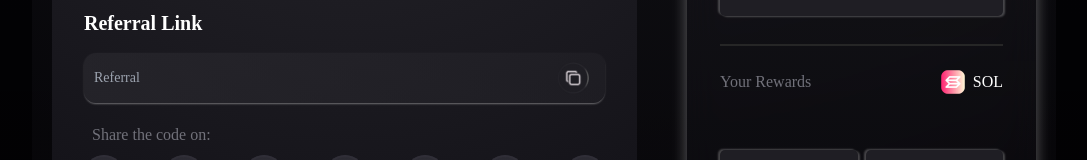
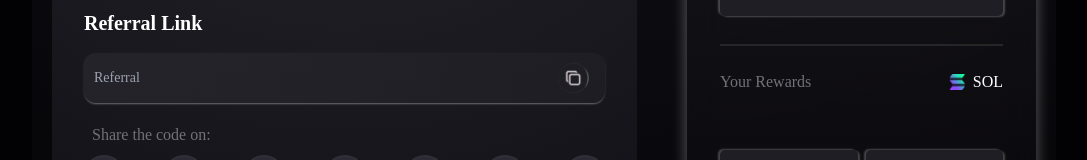
Before and after one commit to Himanshukr033/NextJS_Project, a Next.js app: page / in a window 1280 px wide. Shown: the part 1354-1514 px from the top of the page, without its empty margins (96-1183 px from the left). Built offline with nearby package versions, Linux system fonts and the light colour scheme.

Commit message:
css edits

```diff
--- a/src/app/app/components/Value.tsx
+++ b/src/app/app/components/Value.tsx
@@ -118,12 +118,12 @@ function Value() {
         <div className="flex-1 my-auto text-zinc-500 max-md:max-w-full">
           Your Rewards
         </div>
-        <div className="flex gap-2 font-medium text-right text-white uppercase whitespace-nowrap">
+        <div className="flex gap-2 font-medium justify-center items-center text-right text-white uppercase whitespace-nowrap">
           <Image
             loading="lazy"
-            src={logo}
+            src={valueImg}
             alt="Sol icon"
-            className="shrink-0 w-6 aspect-square"
+            className="shrink-0 w-4 h-4 aspect-square"
           />
           <div className="my-auto">Sol</div>
         </div>
```
